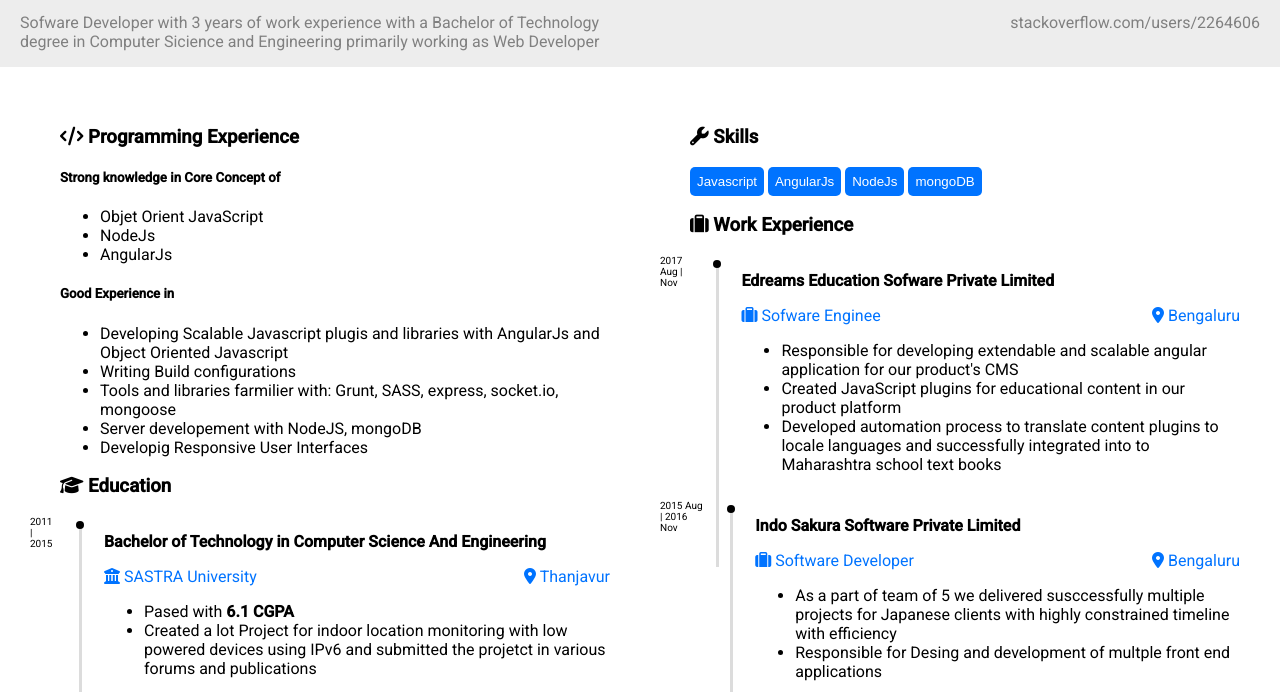
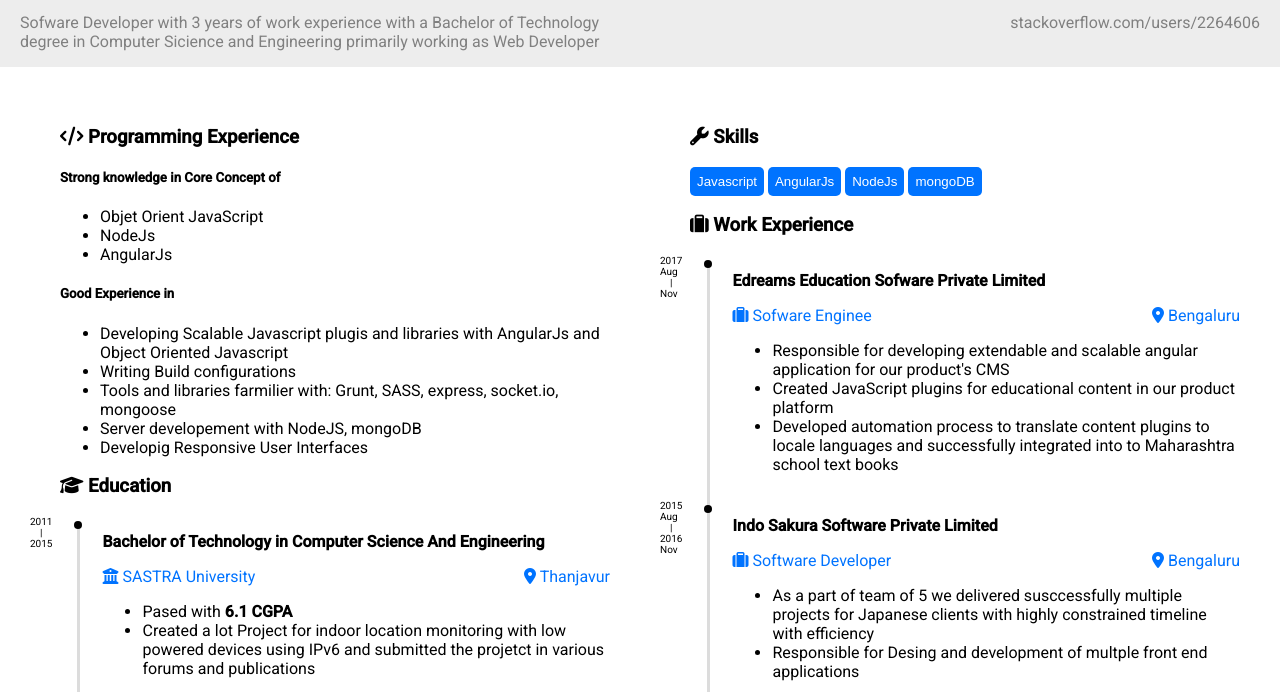
Before and after one commit to isramagix/Isra_CV_Projet, a plain HTML site: page index.html in a window 1280 px wide. Shown: the part 108-800 px from the top of the page. Drawn offline with Linux system fonts and the light colour scheme.

Commit message:
Update styles.css

```diff
--- a/styles.css
+++ b/styles.css
@@ -66,6 +66,9 @@ body {
   padding-right: 20px;
   font-size: x-small;
 }
+.fecha span {
+  display: block;
+}
 .fecha-l {
   text-align: center;
 }
```
